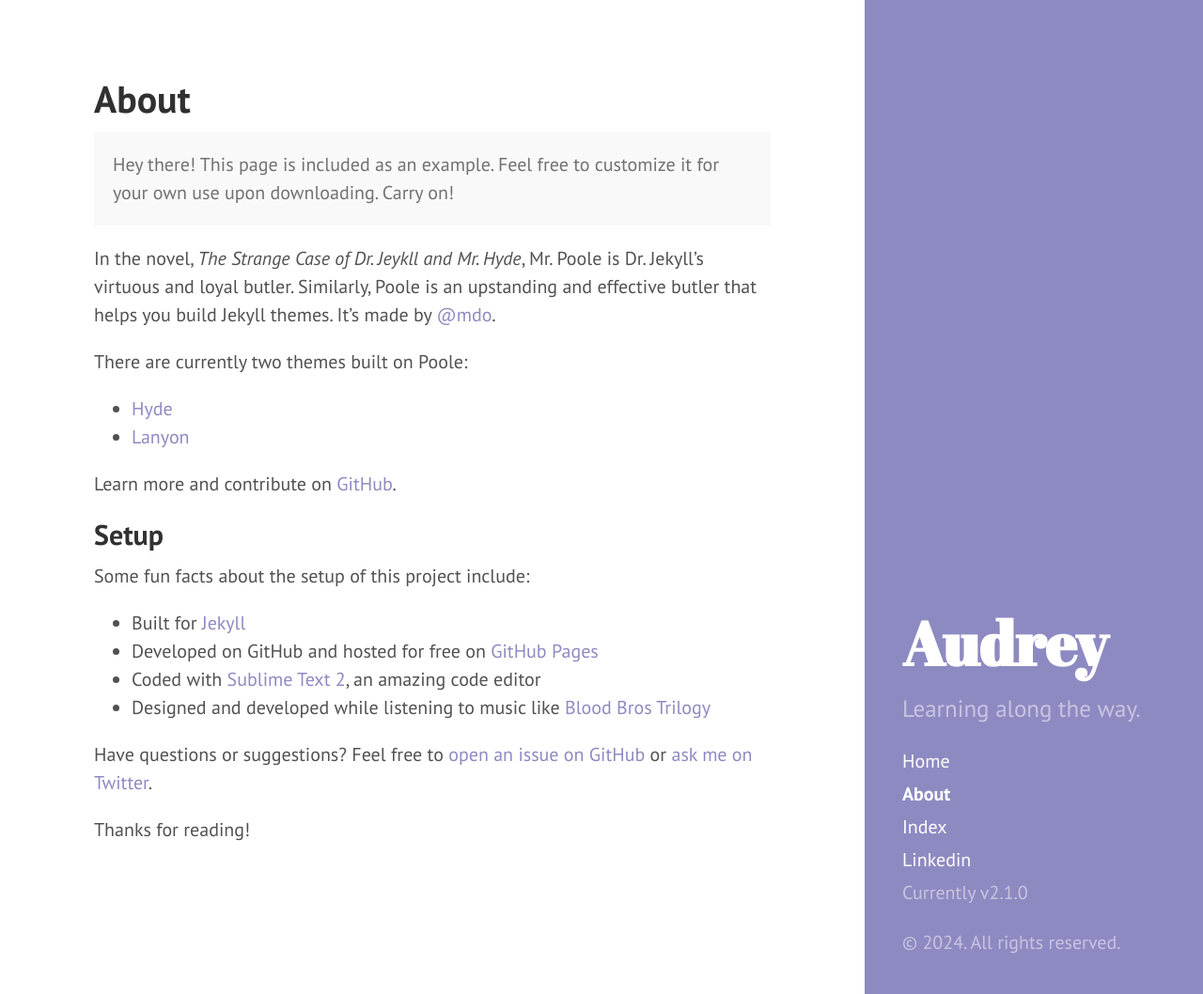
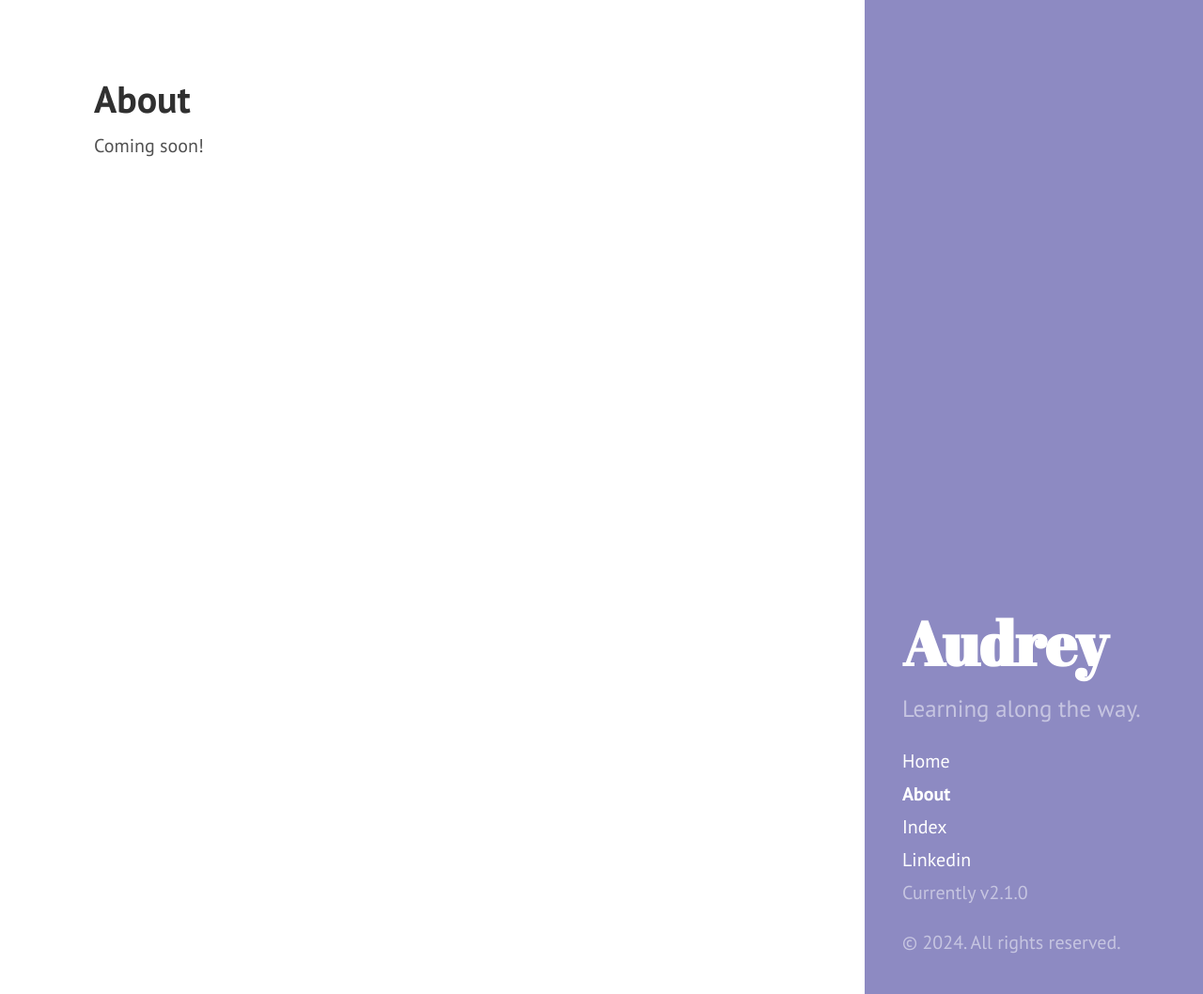
Before and after one commit to audity/audity.github.io, a Jekyll site: the page built from about.md, in a window 1280 px wide and 1058 px high. Shown: the whole window at 94% size. Built offline with Jekyll 4.4.1, drawn with Linux system fonts in a browser that asks for light colours.

Commit message:
updating about page and fixing home button

```diff
--- a/_config.yml
+++ b/_config.yml
@@ -10,7 +10,7 @@
 tagline:          'Engineering Blog-ish'
 description:      'Learning along the way.'
 url:              https://audity.github.io
-baseurl:          /
+baseurl:          https://audity.github.io
 
 author:
   name:           'Audrey Shi'
--- a/about.md
+++ b/about.md
@@ -3,28 +3,4 @@
 title: About
 ---
 
-<p class="message">
-  Hey there! This page is included as an example. Feel free to customize it for your own use upon downloading. Carry on!
-</p>
-
-In the novel, *The Strange Case of Dr. Jeykll and Mr. Hyde*, Mr. Poole is Dr. Jekyll's virtuous and loyal butler. Similarly, Poole is an upstanding and effective butler that helps you build Jekyll themes. It's made by [@mdo](https://twitter.com/mdo).
-
-There are currently two themes built on Poole:
-
-* [Hyde](http://hyde.getpoole.com)
-* [Lanyon](http://lanyon.getpoole.com)
-
-Learn more and contribute on [GitHub](https://github.com/poole).
-
-## Setup
-
-Some fun facts about the setup of this project include:
-
-* Built for [Jekyll](http://jekyllrb.com)
-* Developed on GitHub and hosted for free on [GitHub Pages](https://pages.github.com)
-* Coded with [Sublime Text 2](http://sublimetext.com), an amazing code editor
-* Designed and developed while listening to music like [Blood Bros Trilogy](https://soundcloud.com/maddecent/sets/blood-bros-series)
-
-Have questions or suggestions? Feel free to [open an issue on GitHub](https://github.com/poole/issues/new) or [ask me on Twitter](https://twitter.com/mdo).
-
-Thanks for reading!
+Coming soon!
```
